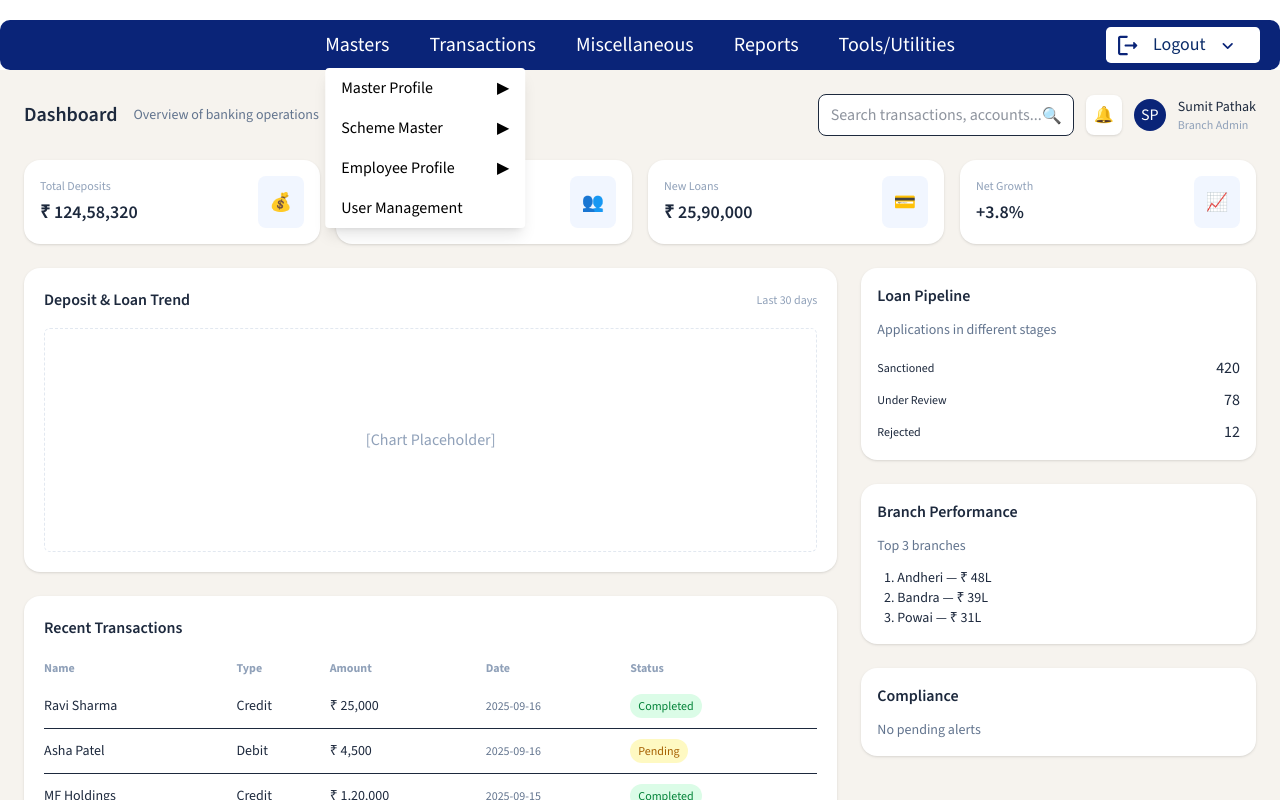
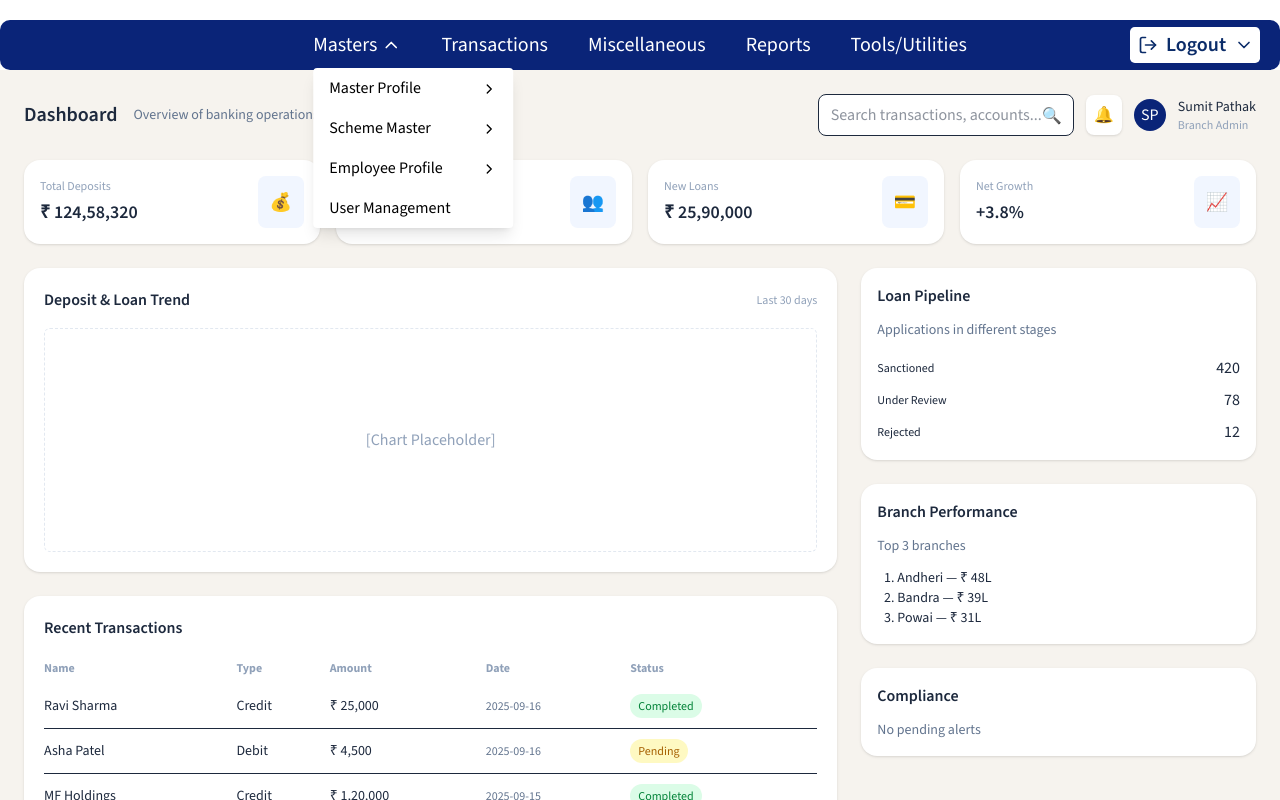
Before and after one commit to TechMET-Solutions/SLF, a React (Vite) app: page / in a window 1280 px wide. Both pictures are taken after a click on the button "Masters". Shown: the top 800 px of the page. Built offline with nearby package versions, Linux system fonts and the light colour scheme.

Commit message:
Chages in Navbar

```diff
--- a/src/Component/Navbar.jsx
+++ b/src/Component/Navbar.jsx
@@ -1,81 +1,149 @@
-import { useState } from "react";
+// src/components/Navbar.jsx
+import React, { useState, useEffect, useRef } from "react";
 import { Link } from "react-router-dom";
-import arrowIcon from "../assets/arrow.svg";
-import LogoutIcon from "../assets/logouticon.svg";
+import { FiChevronRight, FiChevronDown, FiChevronUp, FiLogOut } from "react-icons/fi";
+
 
 const Navbar = () => {
     const [isMasterOpen, setIsMasterOpen] = useState(false);
-  // const [isMasterOpen, setIsMasterOpen] = useState(false);
     const [isMasterProfileOpen, setIsMasterProfileOpen] = useState(false);
     const [isMasterSchemeMaster, setIsMasterSchemeMaster] = useState(false);
- const [isMasterSchemeEmployeeProfile, setIsMasterSchemeEmployeeProfile] = useState(false);
+    const [isMasterSchemeEmployeeProfile, setIsMasterSchemeEmployeeProfile] =
+        useState(false);
+
+    const dropdownRef = useRef(null);
+
+    // Close dropdown when clicking outside
+    useEffect(() => {
+        const handleClickOutside = (event) => {
+            if (
+                dropdownRef.current &&
+                !dropdownRef.current.contains(event.target)
+            ) {
+                setIsMasterOpen(false);
+                setIsMasterProfileOpen(false);
+                setIsMasterSchemeMaster(false);
+                setIsMasterSchemeEmployeeProfile(false);
+            }
+        };
+
+        document.addEventListener("mousedown", handleClickOutside);
+
+        return () => {
+            document.removeEventListener("mousedown", handleClickOutside);
+        };
+    }, []);
+
     return (
         <div className="flex justify-center">
-      <div className="bg-[#0A2478] text-white flex items-center justify-between  relative mt-5 p-5 w-[1360px] h-[50px] rounded-[10px]">
+            <div className="bg-[#0A2478] text-white flex items-center justify-between relative mt-5 p-5 w-[1360px] h-[50px] rounded-[10px]">
                 <div></div>
 
                 {/* Center Menu */}
                 <div className="absolute left-1/2 transform -translate-x-1/2">
                     <div className="flex gap-10">
                         {/* Masters Dropdown */}
-            <div className="relative">
+                        <div className="relative" ref={dropdownRef}>
                             <button
-                className="hover:underline text-[20px]"
+                                className="hover:underline text-[20px] flex items-center gap-1"
                                 onClick={() => setIsMasterOpen(!isMasterOpen)}
                             >
                                 Masters
+                                {isMasterOpen ? (
+                                    <FiChevronUp className="inline-block" />
+                                ) : (
+                                    <FiChevronDown className="inline-block" />
+                                )}
                             </button>
+
 
                             {isMasterOpen && (
                                 <div className="absolute top-full left-0 mt-2 bg-white text-black rounded shadow-lg w-[200px] z-50">
                                     {/* Master Profile with fly-out */}
-                  <div className="relative group ">
+                                    <div className="relative">
                                         <button
-                      className="w-full text-left px-4 py-2 hover:bg-gray-100 flex justify-between items-center "
-                      onClick={() => setIsMasterProfileOpen(!isMasterProfileOpen)}
+                                            className="w-full text-left px-4 py-2 hover:bg-gray-100 flex justify-between items-center"
+                                            onClick={() => {
+                                                setIsMasterProfileOpen(!isMasterProfileOpen);
+                                                setIsMasterSchemeMaster(false);
+                                                setIsMasterSchemeEmployeeProfile(false);
+                                            }}
                                         >
                                             Master Profile
-                      <span>{isMasterProfileOpen ? "▲" : "▶"}</span>
+                                            <span>
+                                                {isMasterProfileOpen ? (
+                                                    <FiChevronDown className="inline-block" />
+                                                ) : (
+                                                    <FiChevronRight className="inline-block" />
+                                                )}
+                                            </span>
+
                                         </button>
 
                                         {/* Fly-out submenu */}
                                         {isMasterProfileOpen && (
                                             <div className="absolute top-0 left-full ml-1 w-[200px] bg-white text-black rounded shadow-lg flex flex-col gap-1">
-                        <Link className="px-4 py-2 hover:bg-gray-100 text-left" to='/account-groups' onClick={() => setIsMasterOpen(prev => !prev)}>
+                                                <Link
+                                                    className="px-4 py-2 hover:bg-gray-100 text-left"
+                                                    to="/account-groups"
+                                                    onClick={() => setIsMasterOpen(false)}
+                                                >
                                                     Account Group
                                                 </Link>
-                        <Link className="px-4 py-2 hover:bg-gray-100 text-left" to='/account-code-list' onClick={() => setIsMasterOpen(prev => !prev)}>
+                                                <Link
+                                                    className="px-4 py-2 hover:bg-gray-100 text-left"
+                                                    to="/account-code-list"
+                                                    onClick={() => setIsMasterOpen(false)}
+                                                >
                                                     Account Code
                                                 </Link>
-                        <Link className="px-4 py-2 hover:bg-gray-100 text-left" to='/Branch-Profile-List' onClick={() => setIsMasterOpen(prev => !prev)}>
+                                                <Link
+                                                    className="px-4 py-2 hover:bg-gray-100 text-left"
+                                                    to="/Branch-Profile-List"
+                                                    onClick={() => setIsMasterOpen(false)}
+                                                >
                                                     Branch Details
                                                 </Link>
-                        <Link className="px-4 py-2 hover:bg-gray-100 text-left" to='/Item-Profile-List' onClick={() => setIsMasterOpen(prev => !prev)}>
+                                                <Link
+                                                    className="px-4 py-2 hover:bg-gray-100 text-left"
+                                                    to="/Item-Profile-List"
+                                                    onClick={() => setIsMasterOpen(false)}
+                                                >
                                                     Item Profile
                                                 </Link>
-                        <Link className="px-4 py-2 hover:bg-gray-100 text-left" to='/Product-Purity-profile' onClick={() => setIsMasterOpen(prev => !prev)}>
+                                                <Link
+                                                    className="px-4 py-2 hover:bg-gray-100 text-left"
+                                                    to="/Product-Purity-profile"
+                                                    onClick={() => setIsMasterOpen(false)}
+                                                >
                                                     Product Purity Profile
                                                 </Link>
-                        <Link className="px-4 py-2 hover:bg-gray-100 text-left" to='/Document-Proof-List' onClick={() => setIsMasterOpen(prev => !prev)}>
+                                                <Link
+                                                    className="px-4 py-2 hover:bg-gray-100 text-left"
+                                                    to="/Document-Proof-List"
+                                                    onClick={() => setIsMasterOpen(false)}
+                                                >
                                                     Document Proof
                                                 </Link>
-                        <Link className="px-4 py-2 hover:bg-gray-100 text-left"
-                          to='/Customer-Profile-List'
-                          onClick={() => setIsMasterOpen(prev => !prev)}>
+                                                <Link
+                                                    className="px-4 py-2 hover:bg-gray-100 text-left"
+                                                    to="/Customer-Profile-List"
+                                                    onClick={() => setIsMasterOpen(false)}
+                                                >
                                                     Customer Profile
                                                 </Link>
-
-                        <button className="px-4 py-2 hover:bg-gray-100 text-left">
-                          Employee Profile
-                        </button>
-                        <Link className="px-4 py-2 hover:bg-gray-100 text-left"
-                          to='/Push-Gold-Rate-List'
-                          onClick={() => setIsMasterOpen(prev => !prev)}>
+                                                <Link
+                                                    className="px-4 py-2 hover:bg-gray-100 text-left"
+                                                    to="/Push-Gold-Rate-List"
+                                                    onClick={() => setIsMasterOpen(false)}
+                                                >
                                                     Push Gold Rate
                                                 </Link>
-                        <Link className="px-4 py-2 hover:bg-gray-100 text-left"
-                          to='/Charges-Profile-List'
-                          onClick={() => setIsMasterOpen(prev => !prev)}>
+                                                <Link
+                                                    className="px-4 py-2 hover:bg-gray-100 text-left"
+                                                    to="/Charges-Profile-List"
+                                                    onClick={() => setIsMasterOpen(false)}
+                                                >
                                                     Charges Profile
                                                 </Link>
                                                 <button className="px-4 py-2 hover:bg-gray-100 text-left">
@@ -88,65 +156,95 @@ const Navbar = () => {
                                         )}
                                     </div>
 
-                  {/* <button className="w-full text-left px-4 py-2 hover:bg-gray-100">
-                    Scheme Master
-                  </button> */}
-                  <div>
-
+                                    {/* Scheme Master */}
+                                    <div className="relative">
                                         <button
-                      className="w-full text-left px-4 py-2 hover:bg-gray-100 flex justify-between items-center "
-                      onClick={() => setIsMasterSchemeMaster(!isMasterSchemeMaster)}
+                                            className="w-full text-left px-4 py-2 hover:bg-gray-100 flex justify-between items-center"
+                                            onClick={() => {
+                                                setIsMasterSchemeMaster(!isMasterSchemeMaster);
+                                                setIsMasterProfileOpen(false);
+                                                setIsMasterSchemeEmployeeProfile(false);
+                                            }}
                                         >
                                             Scheme Master
-                      <span>{isMasterSchemeMaster ? "▲" : "▶"}</span>
+                                            <span>
+                                                {isMasterSchemeMaster ? (
+                                                    <FiChevronDown className="inline-block" />
+                                                ) : (
+                                                    <FiChevronRight className="inline-block" />
+                                                )}
+                                            </span>
+
                                         </button>
-
 
                                         {isMasterSchemeMaster && (
                                             <div className="absolute top-0 left-full ml-1 w-[200px] bg-white text-black rounded shadow-lg flex flex-col gap-1">
-                        <Link className="px-4 py-2 hover:bg-gray-100 text-left text-sm" to='Scheme-Details-List' onClick={() => setIsMasterSchemeMaster(prev => !prev)}>
+                                                <Link
+                                                    className="px-4 py-2 hover:bg-gray-100 text-left text-sm"
+                                                    to="/Scheme-Details-List"
+                                                    onClick={() => setIsMasterOpen(false)}
+                                                >
                                                     Scheme Details
                                                 </Link>
-                        <Link className="px-4 py-2 hover:bg-gray-100 text-left text-sm" to='' onClick={() => setIsMasterSchemeMaster(prev => !prev)}>
+                                                <Link
+                                                    className="px-4 py-2 hover:bg-gray-100 text-left text-sm"
+                                                    to="/Scheme-Branch-Mapping"
+                                                    onClick={() => setIsMasterOpen(false)}
+                                                >
                                                     Scheme Branch Mapping
                                                 </Link>
-
                                             </div>
                                         )}
                                     </div>
 
-
-
-                  {/* <button className="w-full text-left px-4 py-2 hover:bg-gray-100">
-                   Employee Profile
-                  </button> */}
-
-                  <div>
-
+                                    {/* Employee Profile */}
+                                    <div className="relative">
                                         <button
-                      className="w-full text-left px-4 py-2 hover:bg-gray-100 flex justify-between items-center "
-                      onClick={() => setIsMasterSchemeEmployeeProfile(!isMasterSchemeEmployeeProfile)}
+                                            className="w-full text-left px-4 py-2 hover:bg-gray-100 flex justify-between items-center"
+                                            onClick={() => {
+                                                setIsMasterSchemeEmployeeProfile(!isMasterSchemeEmployeeProfile);
+                                                setIsMasterProfileOpen(false);
+                                                setIsMasterSchemeMaster(false);
+                                            }}
                                         >
                                             Employee Profile
-                      <span>{isMasterSchemeEmployeeProfile ? "▲" : "▶"}</span>
+                                            <span>
+                                                {isMasterSchemeEmployeeProfile ? (
+                                                    <FiChevronDown className="inline-block" />
+                                                ) : (
+                                                    <FiChevronRight className="inline-block" />
+                                                )}
+                                            </span>
+
                                         </button>
-
 
                                         {isMasterSchemeEmployeeProfile && (
                                             <div className="absolute top-0 left-full ml-1 w-[200px] bg-white text-black rounded shadow-lg flex flex-col gap-1">
-                        <Link className="px-4 py-2 hover:bg-gray-100 text-left text-sm" to='' onClick={() => setIsMasterSchemeEmployeeProfile(prev => !prev)}>
+                                                <Link
+                                                    className="px-4 py-2 hover:bg-gray-100 text-left text-sm"
+                                                    to="/Employee-Profile"
+                                                    onClick={() => setIsMasterOpen(false)}
+                                                >
                                                     Employee Profile
                                                 </Link>
-                        <Link className="px-4 py-2 hover:bg-gray-100 text-left text-sm" to='/Member-Login-Period' onClick={() => setIsMasterSchemeEmployeeProfile(prev => !prev)}>
+                                                <Link
+                                                    className="px-4 py-2 hover:bg-gray-100 text-left text-sm"
+                                                    to="/Member-Login-Period"
+                                                    onClick={() => setIsMasterOpen(false)}
+                                                >
                                                     Member Login Period
                                                 </Link>
-                          <Link className="px-4 py-2 hover:bg-gray-100 text-left text-sm" to='/Member-Login-Details' onClick={() => setIsMasterSchemeEmployeeProfile(prev => !prev)}>
+                                                <Link
+                                                    className="px-4 py-2 hover:bg-gray-100 text-left text-sm"
+                                                    to="/Member-Login-Details"
+                                                    onClick={() => setIsMasterOpen(false)}
+                                                >
                                                     Member Login Details
                                                 </Link>
-
                                             </div>
                                         )}
                                     </div>
+
                                     <button className="w-full text-left px-4 py-2 hover:bg-gray-100">
                                         User Management
                                     </button>
@@ -155,31 +253,26 @@ Employee Profile
                         </div>
 
                         <button className="hover:underline text-[20px]">Transactions</button>
-            <button className="hover:underline text-[20px]" >Miscellaneous</button>
+                        <button className="hover:underline text-[20px]">
+                            Miscellaneous
+                        </button>
                         <button className="hover:underline text-[20px]">Reports</button>
-            <button className="hover:underline text-[20px]">Tools/Utilities</button>
+                        <button className="hover:underline text-[20px]">
+                            Tools/Utilities
+                        </button>
                     </div>
                 </div>
 
                 {/* Logout Button */}
-        <button className="w-[154px] h-[36px] bg-[#FFFFFF] rounded-[4.8px] flex items-center text-[#0b2c69] font-medium p-2 gap-3">
-          <img src={LogoutIcon} alt="logout" className="w-[27px] h-[27px]" />
-          <span
-            style={{
-              fontFamily: "Source Sans 3, sans-serif",
-              fontWeight: 500,
-              fontStyle: "normal",
-              fontSize: "17.91px",
-              lineHeight: "100%",
-              letterSpacing: "2%",
-            }}
-          >
+                <button className="w-[130px] h-[36px] bg-[#FFFFFF] rounded-[4.8px] flex items-center text-[#0b2c69] font-medium p-2 gap-3">
+                    <span className="flex gap-2 font-semibold text-xl items-center">
+                        <FiLogOut className="text-xl" />
                         Logout
+                        <FiChevronDown />
                     </span>
-          <img src={arrowIcon} alt="arrow" className="w-[21px] h-[21px]" />
                 </button>
             </div>
-    </div>
+        </div >
     );
 };
 
```
Lines whose indentation alone changed are shown as unchanged.
